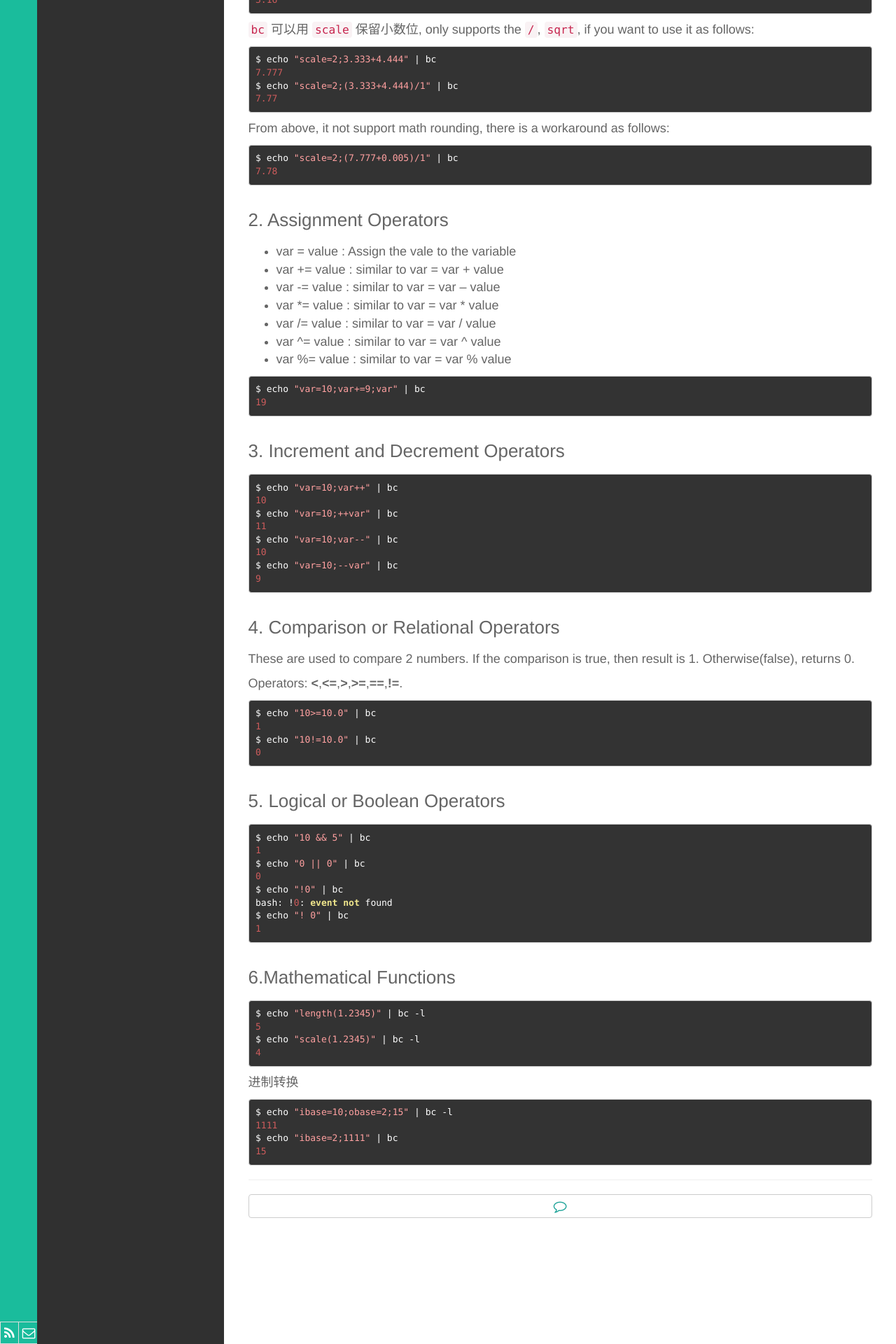
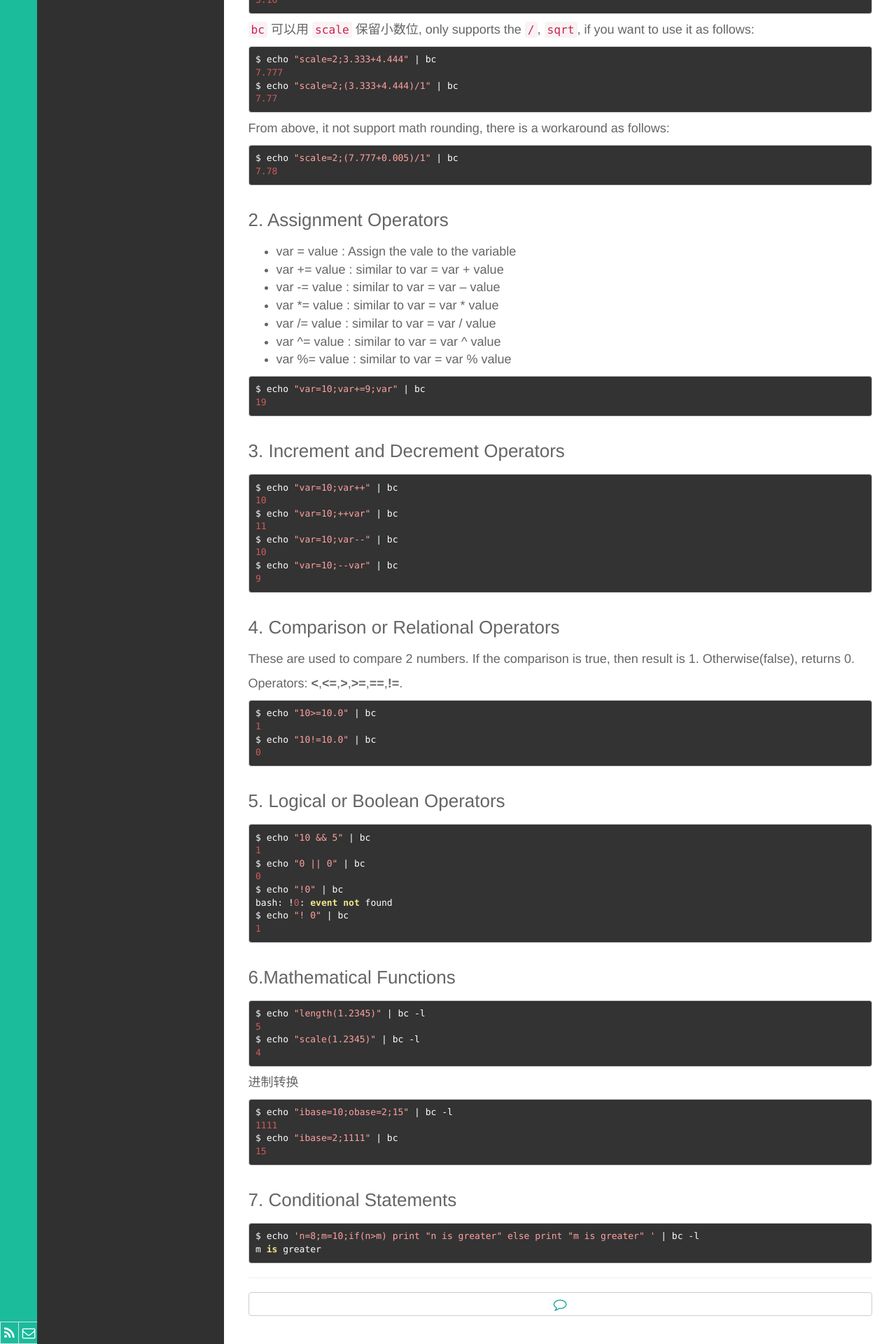
Before and after one commit to wenchma/wenchma.github.io, a Jekyll site: the page built from _posts/2018-02-07-linux-calulator-bc.md, in a window 1280 px wide. Shown: the part 1160-3080 px from the top of the page at 70% size. Built offline with Jekyll 4.4.1, drawn with Linux system fonts in a browser that asks for light colours.

Commit message:
Append doc for bc

````diff
--- a/_posts/2018-02-07-linux-calulator-bc.md
+++ b/_posts/2018-02-07-linux-calulator-bc.md
@@ -147,3 +147,10 @@ $ echo "ibase=2;1111" | bc
 15
 
 ```
+
+### 7. Conditional Statements
+
+```
+$ echo 'n=8;m=10;if(n>m) print "n is greater" else print "m is greater" ' | bc -l
+m is greater
+```
````
